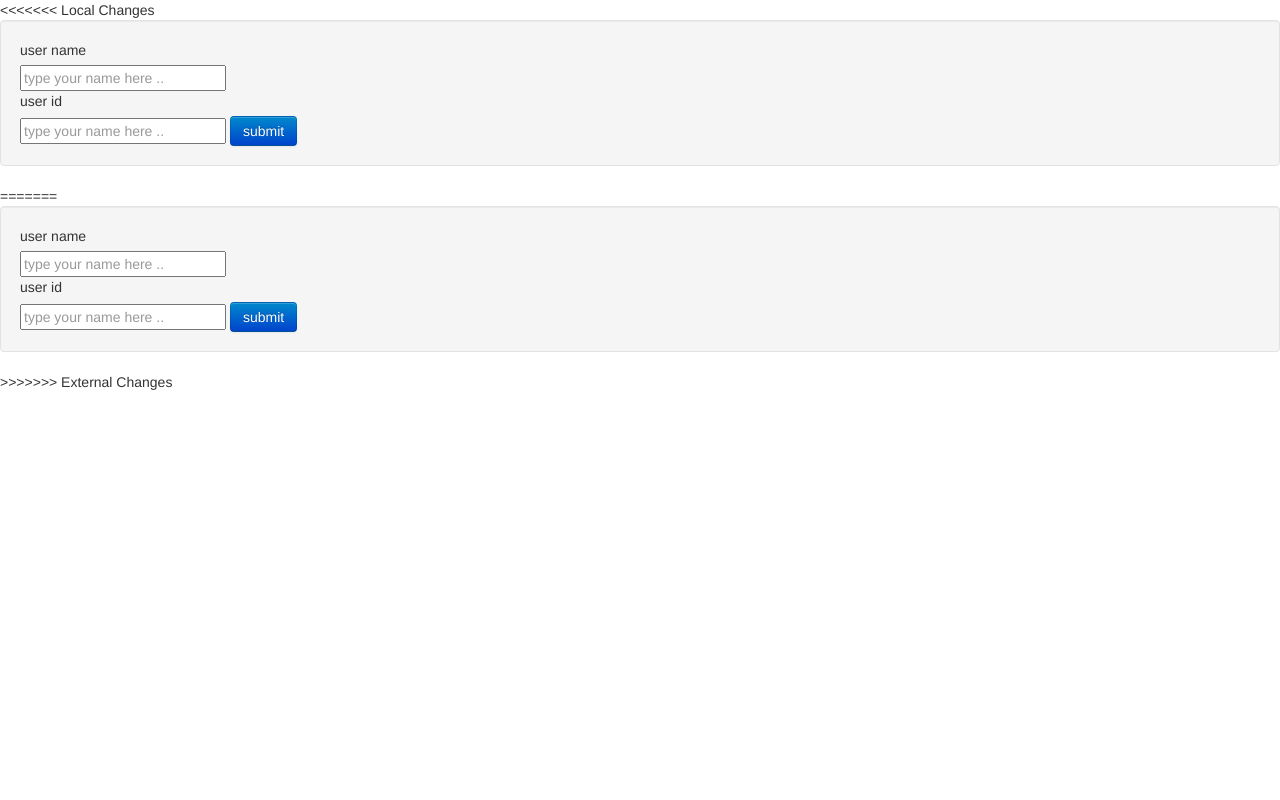
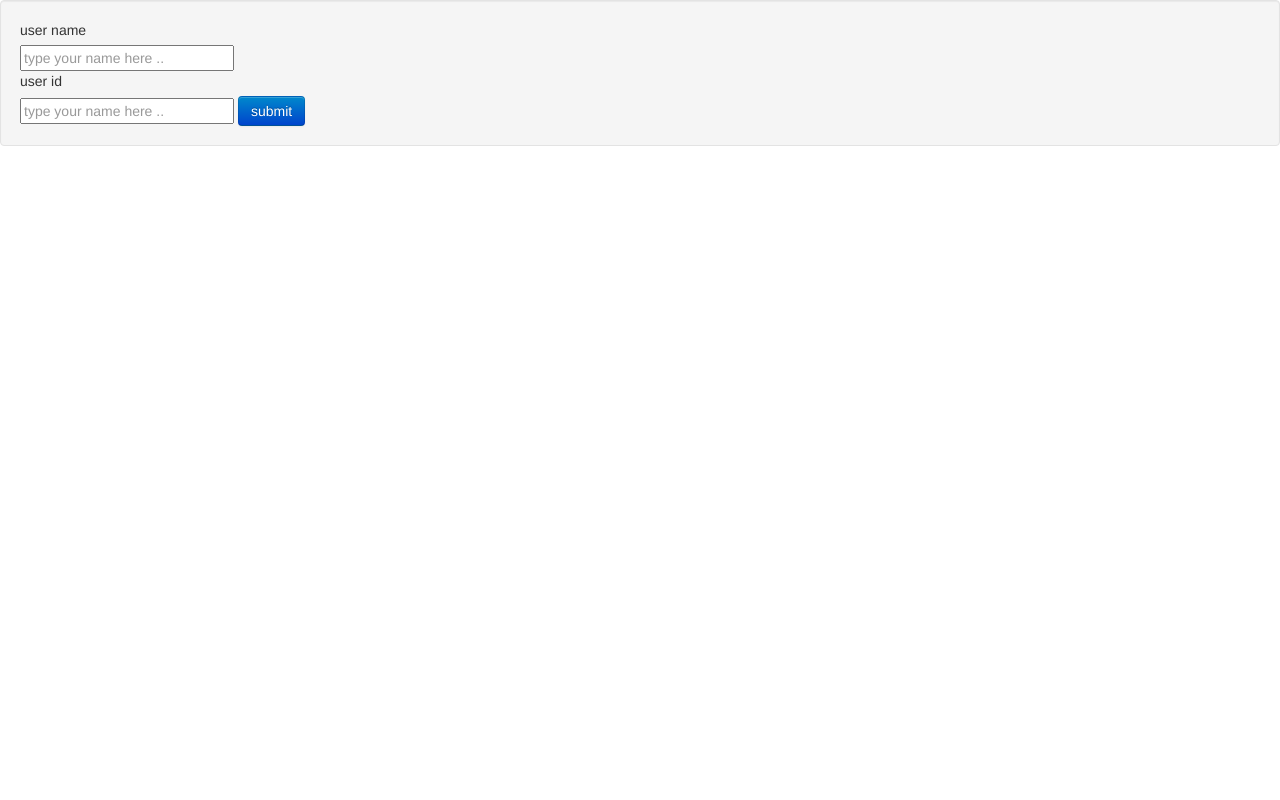
Before and after one commit to pranithmacha/hellodjango, a Django app: page /nike in a window 1280 px wide. Run offline with Django 3.2, Linux system fonts and the light colour scheme; parts of the project's set-up code (start-up, migrations or seed data) failed here and were passed over; some libraries are stand-ins or nearby versions.

Commit message:
changes to html

```diff
--- a/mywebsite/templates/CreateUser.html
+++ b/mywebsite/templates/CreateUser.html
@@ -1,28 +1,4 @@
-<<<<<<< Local Changes
-<!DOCTYPE html PUBLIC "-//W3C//DTD HTML 4.01 Transitional//EN" "http://www.w3.org/TR/html4/loose.dtd">
-<html>
-<head>
-<meta http-equiv="Content-Type" content="text/html; charset=UTF-8">
-<link type='text/css' rel='stylesheet'
-href='site_media/css/bootstrap.css' />
-<title>create a user</title>
-</head>
-<body>
-<script src='site_media/js/bootstrap.js'></script>
-<div>
-<form action="create_user" method="post" class="well">
-{%csrf_token%}
-<label>user name</label>
-<input name='userName' class="span3" placeholder="type your name here ..">{{userName}}</input>
-<label>user id</label>
-<input name='userName' class="span3" placeholder="type your name here ..">{{userId}}</input>
-<input type="submit"value="submit" class="btn btn-primary"></br>
-{{error}}
-</form>
-</div>
 
-</body>
-</html>=======
 <!DOCTYPE html PUBLIC "-//W3C//DTD HTML 4.01 Transitional//EN" "http://www.w3.org/TR/html4/loose.dtd">
 <html>
 <head>
@@ -46,4 +22,4 @@ href='site_media/css/bootstrap.css' />
 	</div>
 
 </body>
-</html>>>>>>>> External Changes
+</html>
```
